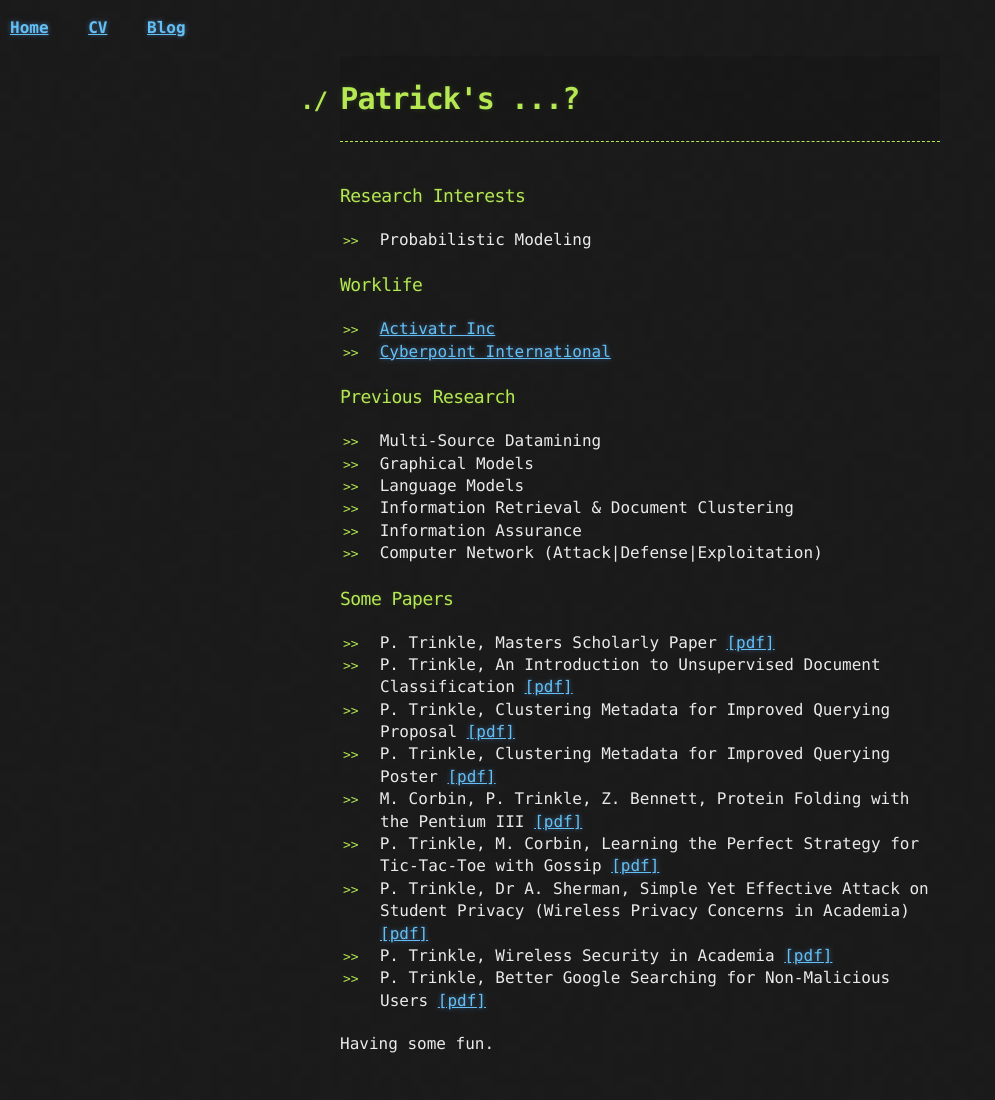
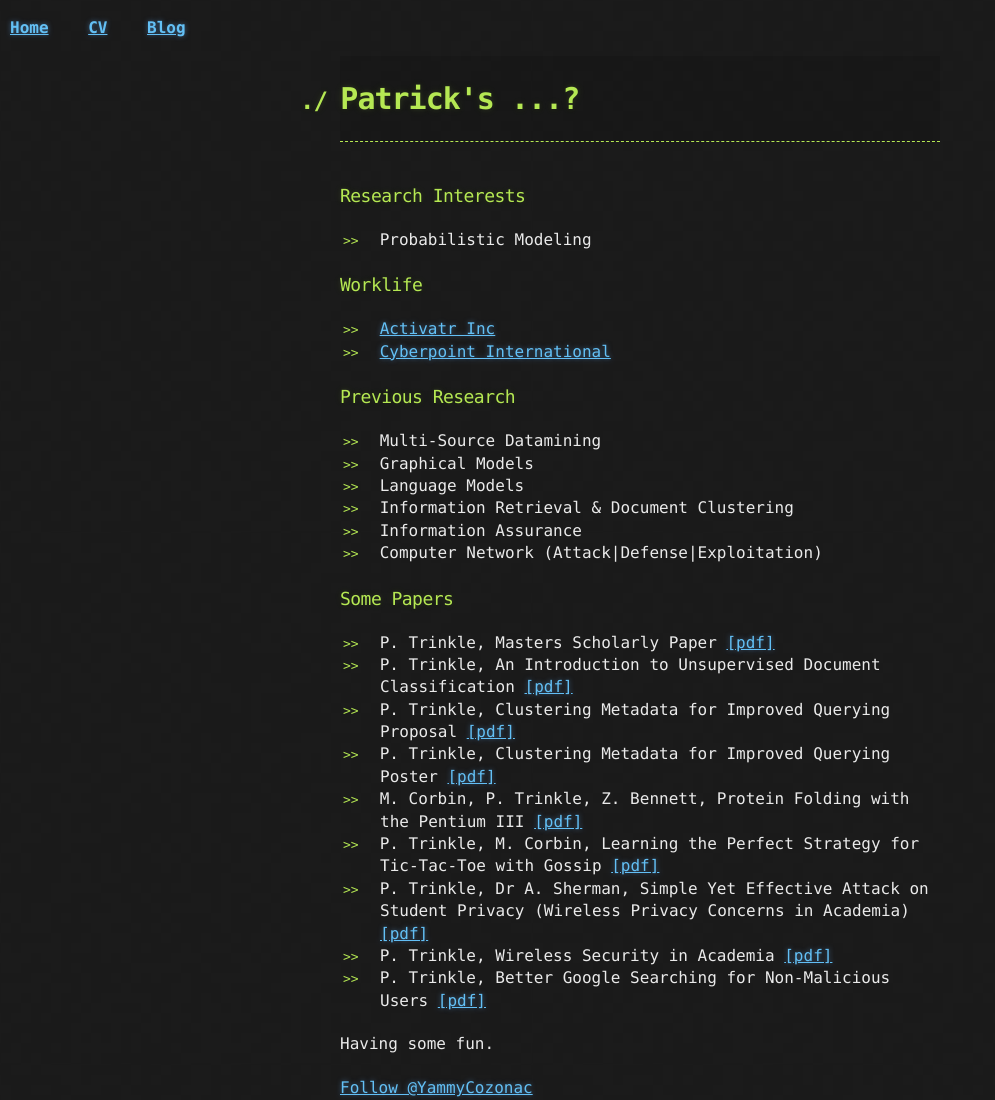
Before and after one commit to pstrinkle/pstrinkle.github.io, a Jekyll site: the page built from index.html, in a window 1280 px wide. Shown: the whole page, without its empty margins (0-995 px from the left). Built offline with Jekyll 4.4.1, drawn with Linux system fonts in a browser that asks for light colours; before the commit the page ends 1076 px from its top, so only the background shows below that.

Commit message:
Update default.html

```diff
--- a/_layouts/default.html
+++ b/_layouts/default.html
@@ -26,5 +26,10 @@
 
       </section>
     </div>
+    <footer>
+      <div class="container">
+        <a class="twitter-follow-button" href="https://twitter.com/YammyCozonac" data-size="large">Follow @YammyCozonac</a>
+      </div>
+    </footer>
   </body>
 </html>
```
